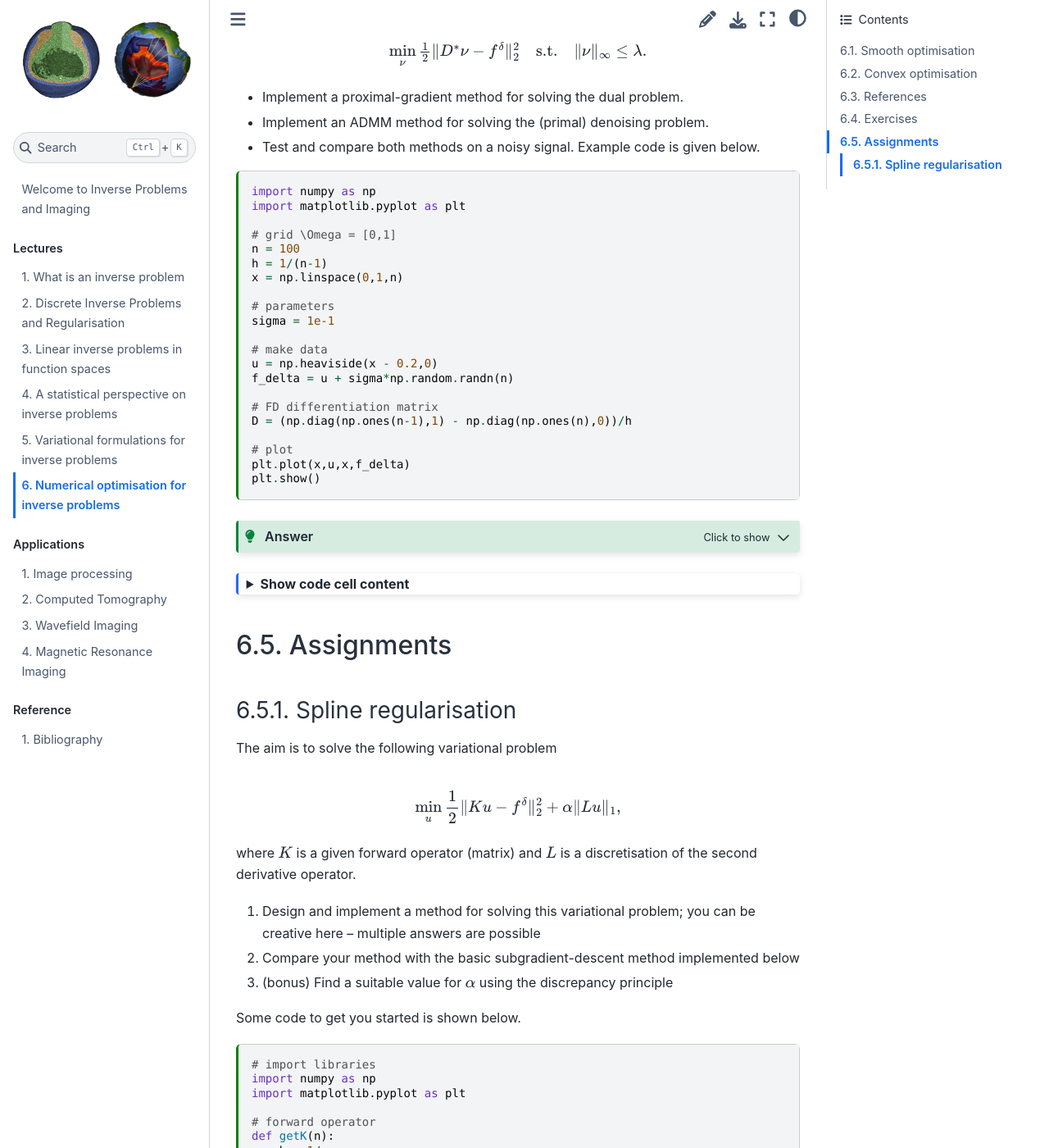
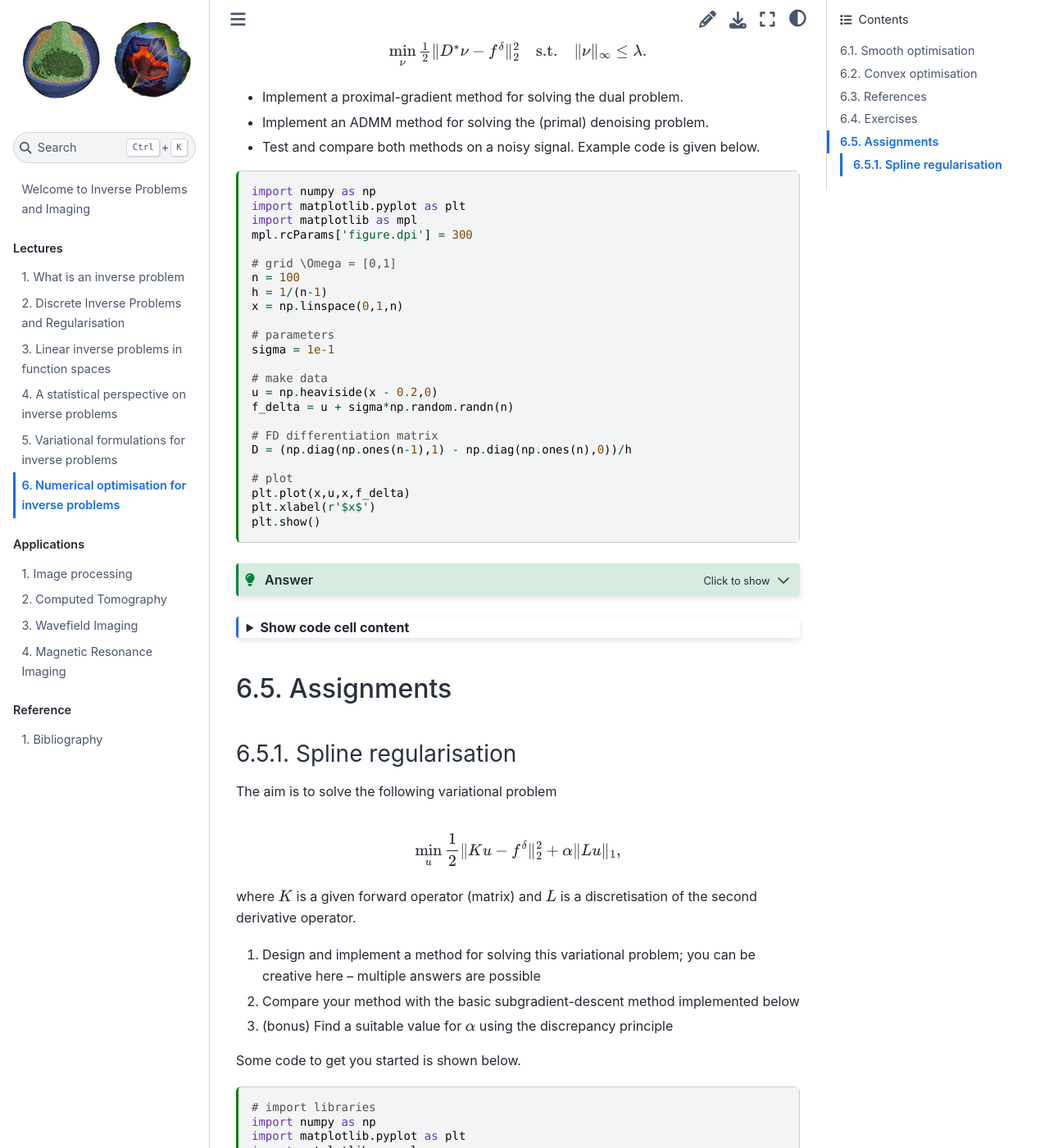
Before and after one commit to TristanvanLeeuwen/IP_and_Im_Lectures, a Jupyter Book: the page built from numerical_optimisation.md, in a window 1280 px wide and 1400 px high, scrolled down 18218 px. Shown: the whole window at 82% size. Built offline with Jupyter Book 1.0.4 settings and Sphinx 7.4.7 and the Sphinx Book theme 1.1.4, drawn with Linux system fonts in a browser that asks for light colours; cross-references to code outside the pages are shown as plain code; some of the changed text lies outside the part shown.

Commit message:
modified figures

````diff
--- a/numerical_optimisation.md
+++ b/numerical_optimisation.md
@@ -235,6 +235,8 @@
 
 import numpy as np
 import matplotlib.pyplot as plt
+import matplotlib as mpl
+mpl.rcParams['figure.dpi'] = 300
 from myst_nb import glue
 
 #
@@ -326,6 +328,8 @@
 
 import numpy as np
 import matplotlib.pyplot as plt
+import matplotlib as mpl
+mpl.rcParams['figure.dpi'] = 300
 from myst_nb import glue
 
 #
@@ -772,6 +776,8 @@
 # import libraries
 import numpy as np
 import matplotlib.pyplot as plt
+import matplotlib as mpl
+mpl.rcParams['figure.dpi'] = 300
 from scipy.optimize import line_search
 
 # rosenbrock function
@@ -841,6 +847,7 @@
 
 plt.contour(xx1,xx2,(e1>0)*(e2>0),levels=50)
 plt.plot(xs[0],xs[1],'*')
+
 ```
 
 ```{code-cell} ipython3
@@ -982,6 +990,8 @@
 ```{code-cell} ipython3
 import numpy as np
 import matplotlib.pyplot as plt
+import matplotlib as mpl
+mpl.rcParams['figure.dpi'] = 300
 
 # grid \Omega = [0,1]
 n = 100
@@ -1000,6 +1010,7 @@
 
 # plot
 plt.plot(x,u,x,f_delta)
+plt.xlabel(r'$x$')
 plt.show()
 ```
 
@@ -1041,6 +1052,8 @@
 
 import numpy as np
 import matplotlib.pyplot as plt
+import matplotlib as mpl
+mpl.rcParams['figure.dpi'] = 300
 from myst_nb import glue
 
 def prox_grad(f,lmbda,D,alpha,niter):
@@ -1108,8 +1121,8 @@
 
 ax[0,0].set_title('proximal gradient')
 ax[0,0].plot(x,u,x,f_delta,x,u_prox)
-ax[0,0].set_xlabel('$x$')
-ax[0,0].set_ylabel('$u(x)$')
+ax[0,0].set_xlabel(r'$x$')
+ax[0,0].set_ylabel(r'$u(x)$')
 
 ax[1,0].plot(hist_prox[:,0],label='primal')
 ax[1,0].plot(hist_prox[:,1],label='dual')
@@ -1119,7 +1132,7 @@
 
 ax[0,1].set_title('ADMM')
 ax[0,1].plot(x,u,x,f_delta,x,u_admm)
-ax[0,1].set_xlabel('$x$')
+ax[0,1].set_xlabel(r'$x$')
 ax[1,1].plot(hist_admm[:,0],label='primal')
 ax[1,1].plot(hist_admm[:,1],label='dual')
 ax[1,1].set_xlabel('iteration')
@@ -1150,6 +1163,8 @@
 # import libraries
 import numpy as np
 import matplotlib.pyplot as plt
+import matplotlib as mpl
+mpl.rcParams['figure.dpi'] = 300
 
 # forward operator
 def getK(n):
@@ -1182,6 +1197,7 @@
 
 # plot
 plt.plot(x,u,x,f,x,f_delta)
+plt.xlabel(r'$x$')
 plt.show()
 ```
 
````
Also changed, not shown: other parts of numerical_optimisation.md (+11 -8 lines).
